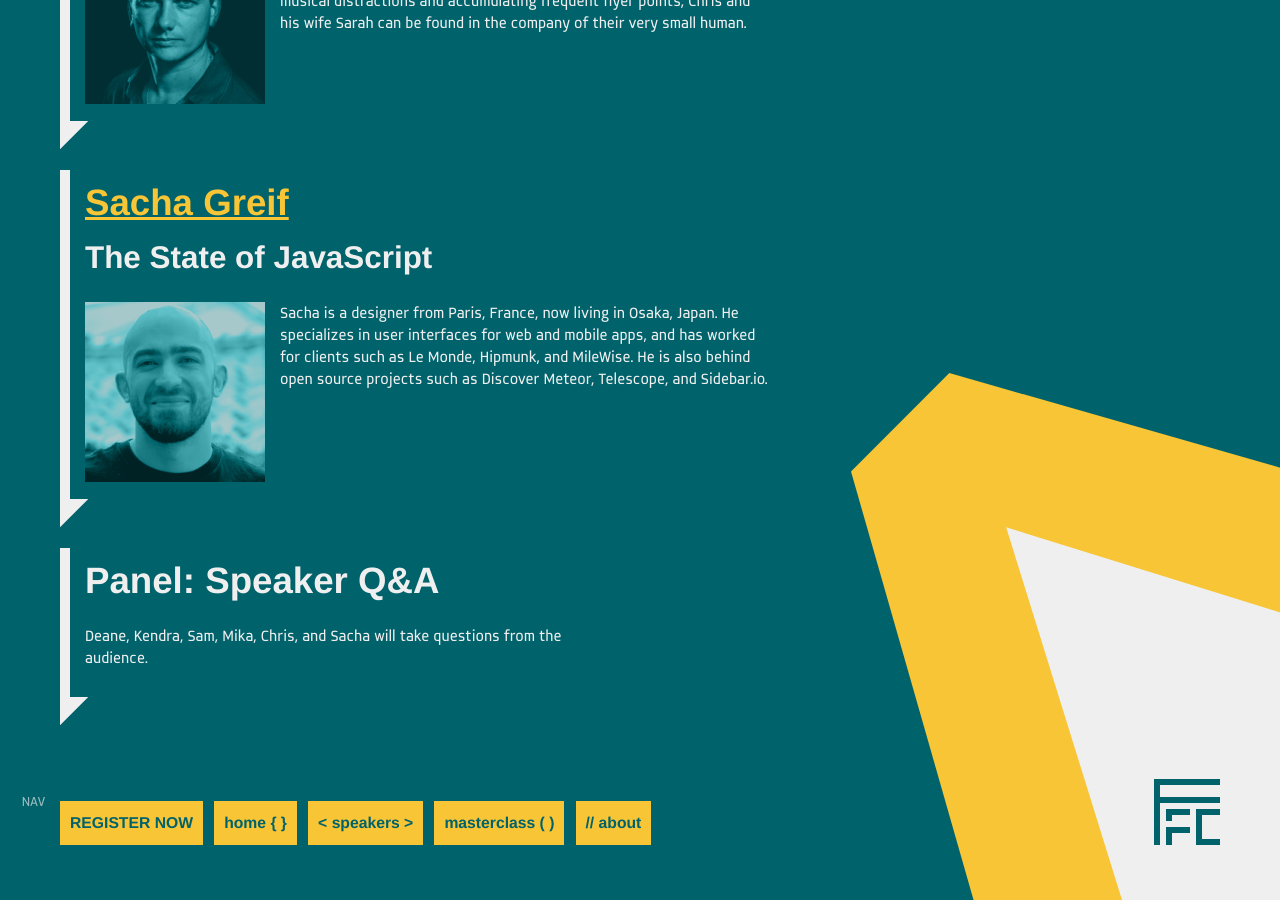
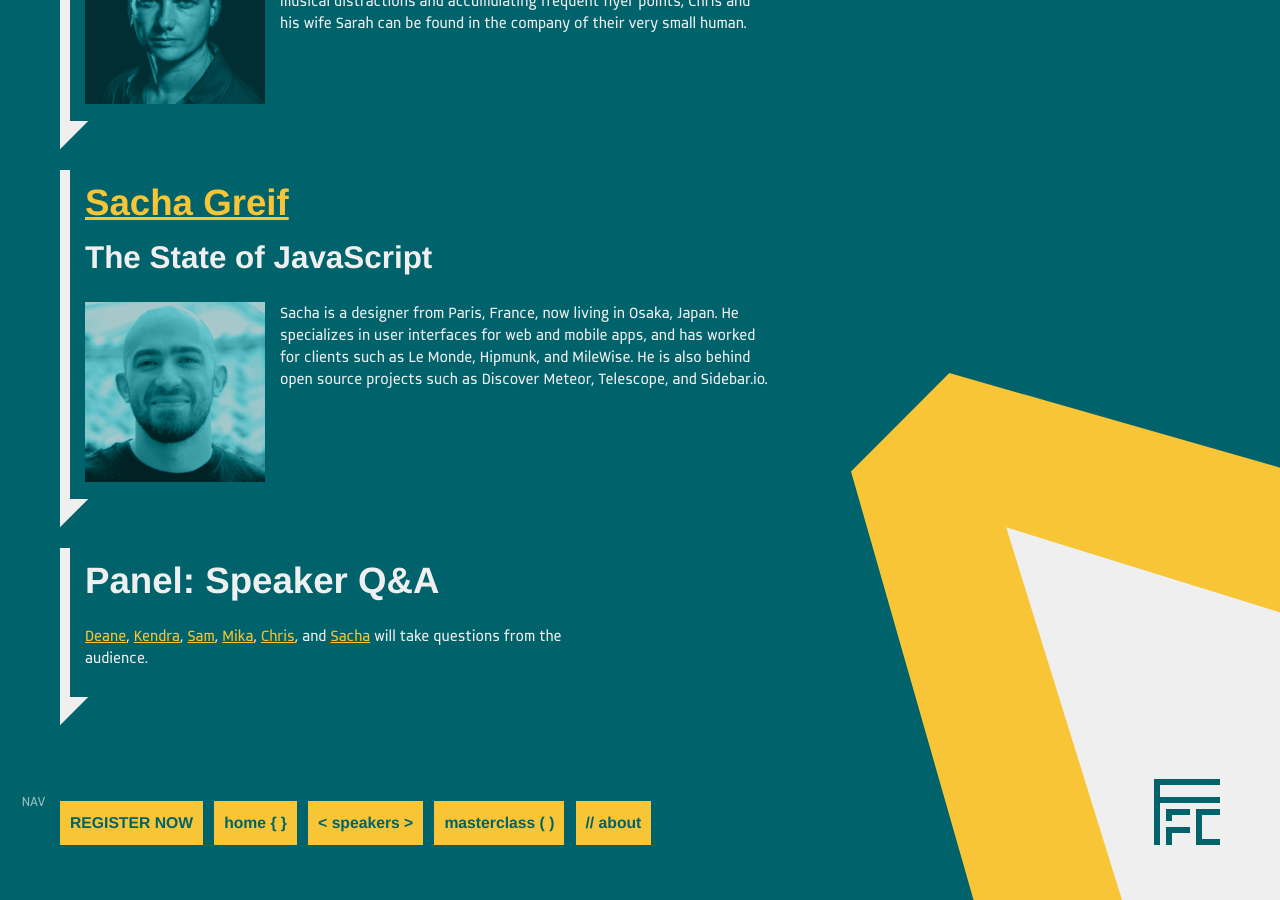
Before and after one commit to pwdo/FFC7-Main-Site, a Jekyll site: the page built from speakers/index.md, in a window 1280 px wide and 900 px high, scrolled down 2798 px. Built offline with Jekyll 4.4.1, drawn with Linux system fonts in a browser that asks for light colours; part of the change alters nothing that is shown.

```diff
--- a/speakers/index.md
+++ b/speakers/index.md
@@ -24,7 +24,7 @@ More speakers & details will be announced soon. <a target="_blank" href="https:/
 
   Inspired by cartoons and animated films, Sam grew up as a storyteller who later studied interface design and front-end development before finally settling down in the field of UX. She is currently a free agent, working with startups and agencies to architect delightful experiences for their customers. Above all, Sam is most passionate about design education, frequently conducting talks and seminars related to UX. Recently, she started teaching information architecture and interface design at Ateneo de Manila University.
 
-- <h3 id=""><a target="_blank" href="http://www.kendraschaefer.com/">Kendra Schaefer</a> </h3>
+- <h3 id="kendra-schaefer"><a target="_blank" href="http://www.kendraschaefer.com/">Kendra Schaefer</a> </h3>
 
   #### Designing Cross-Cultural UI: Localizing your Visual Interface
 
@@ -80,4 +80,4 @@ More speakers & details will be announced soon. <a target="_blank" href="https:/
 
 - ### Panel: Speaker Q&A
 
-  Deane, Kendra, Sam, Mika, Chris, and Sacha will take questions from the audience.
+  <a href="#deane-miguel">Deane</a>, <a href="#kendra-schaefer">Kendra</a>, <a href="#sam-lorraine-chan">Sam</a>, <a href="#mika-aldaba">Mika</a>, <a href="#chris-lienert">Chris</a>, and <a href="#sacha-greif">Sacha</a> will take questions from the audience.
```
